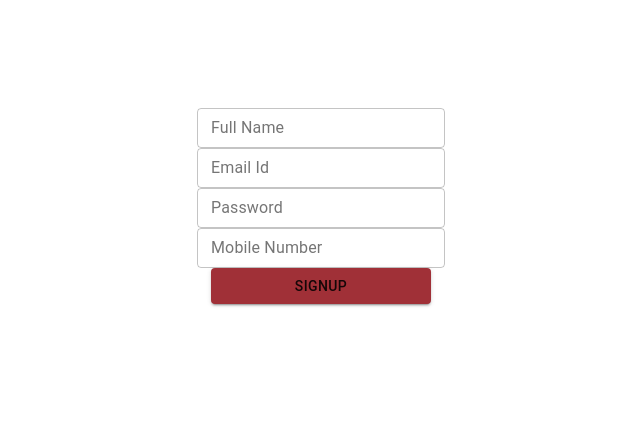
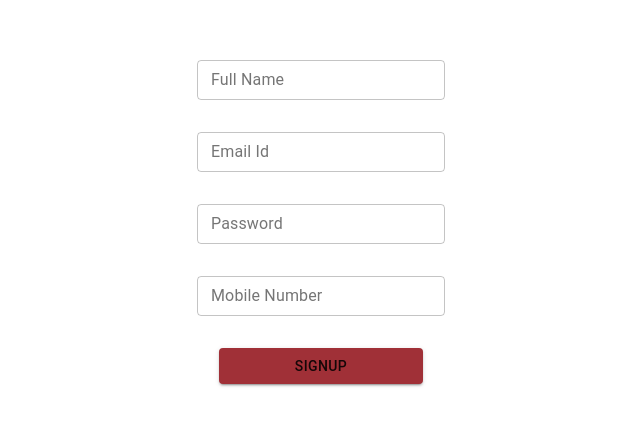
Before and after one commit to NishuTyagi15/BookStore_App, a React (Create React App) app: page / in a window 1280 px wide. Shown: the part 194-620 px from the top of the page, without its empty margins (319-959 px from the left). Built offline with nearby package versions, Linux system fonts and the light colour scheme.

Commit message:
[Nishu Tyagi]Refactored:Code for some changes in UI

```diff
--- a/src/Components/SignUp/Signup.scss
+++ b/src/Components/SignUp/Signup.scss
@@ -3,19 +3,19 @@
     justify-content: $justify-content;
     flex-direction: $direction;
     align-items: center;
+    height: $height;
 }
 .signup{
-    @include align(flex,center,column,333px);
-    height: 100vh;
+    @include align(flex,center,column, 100vh);
 }
 .signup_inputs{
-    @include align(flex,space-evenly,column, 292px);
+    @include align(flex,space-evenly,column, 40vh);
 }
-.div-but-content{
+.button_main{
     @include align(flex,center,null,null);
     width: 100%;
 }
 .button1{
-    width: 220px;
+    width: 16%;
     background-color: #A03037 !important;
 }
```
